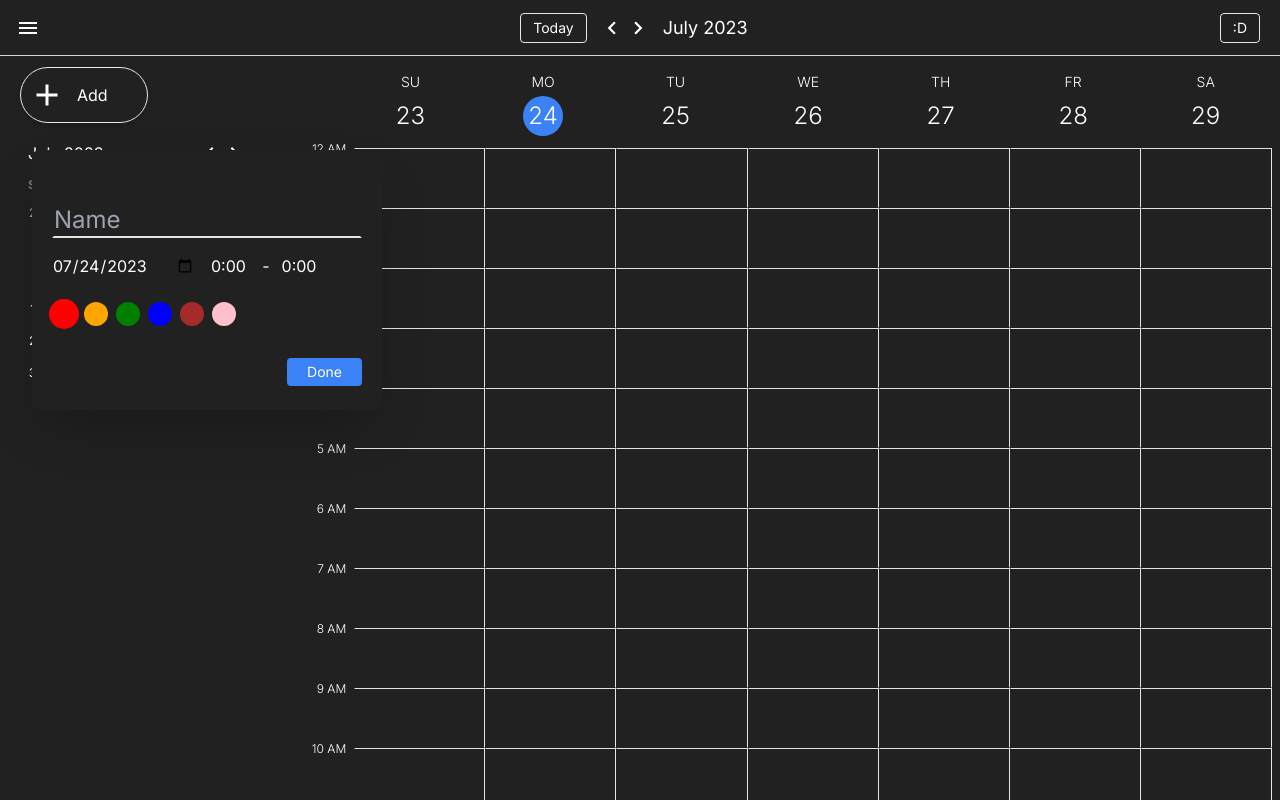
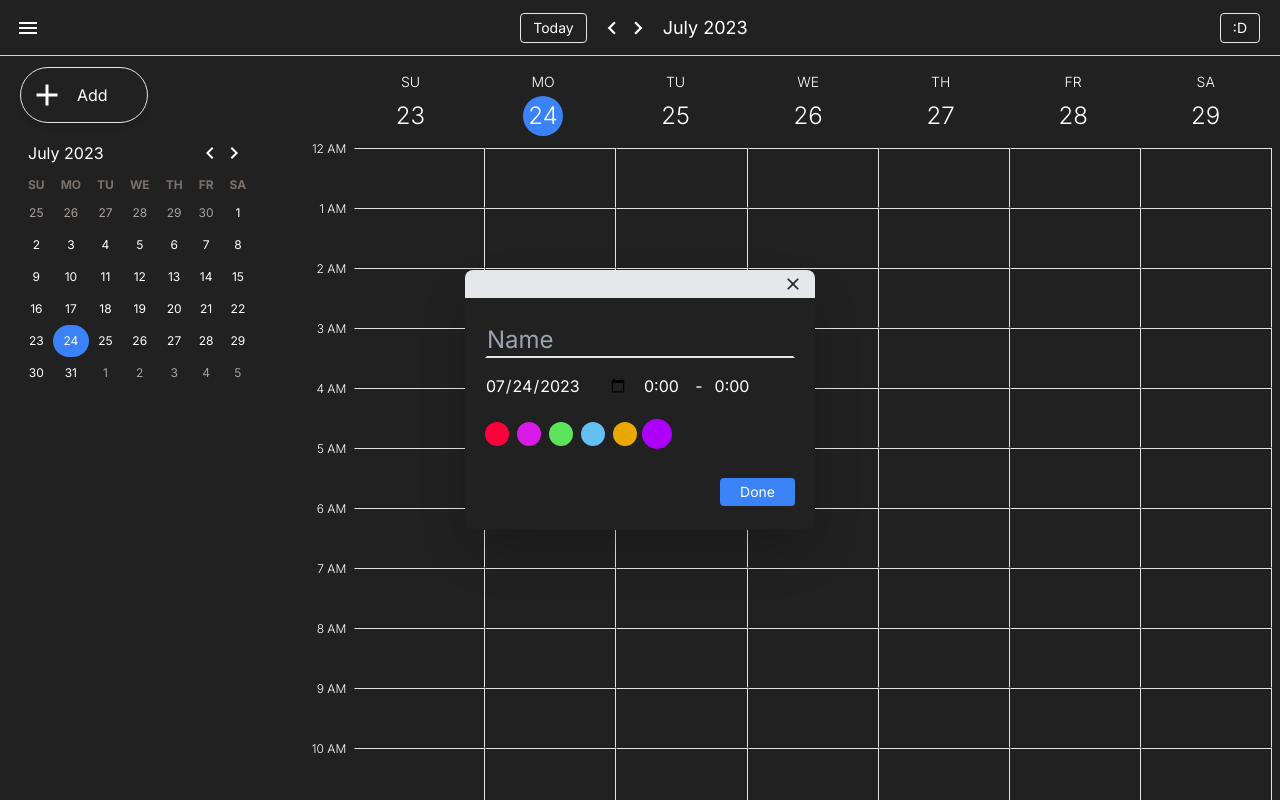
Before and after one commit to leigharriane/LakbAI, a Next.js app: page / in a window 1280 px wide. Both pictures are taken after a click on the button "Add". Shown: the top 800 px of the page. Built offline with nearby package versions, Linux system fonts and the light colour scheme.

Commit message:
change color

```diff
--- a/index.d.ts
+++ b/index.d.ts
@@ -15,7 +15,7 @@ export type tHours = {
 
 export type tTime = { hour: number; minute: number }
 
-export type tRangeColor = 'red' | 'orange' | 'green' | 'blue' | 'brown' | 'pink'
+export type tRangeColor = '#FF003D' | '#D91BEA' | '#5EE45C' | '#64BFF2' | '#E9A800' | '#AD00FF'
 export type tScheduleDetail = { start: tTime; end: tTime; color: tRangeColor; title: string }
 
 export type tSchedule = { [key: string]: Array<tScheduleDetail> }
--- a/src/components/AddScheduleModal.tsx
+++ b/src/components/AddScheduleModal.tsx
@@ -21,7 +21,7 @@ export default function AddScheduleModal({
 
   const [title, setTitle] = useState<string>('')
   const [date, setDate] = useState<string>('2021-12-31')
-  const [color, setColor] = useState<tRangeColor>('red')
+  const [color, setColor] = useState<tRangeColor>('#AD00FF')
   const [startHour, setStartHour] = useState<number>(12)
   const [startMinute, setStartMinute] = useState<number>(12)
   const [endHour, setEndHour] = useState<number>(0)
@@ -34,7 +34,7 @@ export default function AddScheduleModal({
   const [displayEndTime, setDisplayEndTime] = useState<string>('')
 
   const selectTimes: Array<{ hour: number; minute: string; text: string }> = createSelectTimes()
-  const colors: tRangeColor[] = ['red', 'orange', 'green', 'blue', 'brown', 'pink']
+  const colors: tRangeColor[] = ['#FF003D', '#D91BEA', '#5EE45C', '#64BFF2', '#E9A800', '#AD00FF']
 
   const startTimeChange = (hour: number, minute: string, text: string, index: number) => {
     if (endSelectTimeIndex < index) {
@@ -78,12 +78,12 @@ export default function AddScheduleModal({
   }, [defaultDate, timeIndex])
 
   return (
+    <div className={`${isOpen ? 'fixed' : 'hidden'} w-screen h-screen flex flex-row justify-center items-center top-0 bg-fade z-20`}>
       <div
         className={`
-        ${isOpen ? 'fixed' : 'hidden'}
         shadow-2xl rounded-lg z-50 top-[150px] left-8 m-auto w-[350px] bg-dark text-white flex flex-col`}
       >
-      <div className="w-full mb-3 py-1 px-3 bg-dark rounded-t-lg">
+        <div className="w-full mb-3 py-1 px-3 bg-gray-200 rounded-t-lg">
           <svg
             className="ml-auto cursor-pointer"
             xmlns="http://www.w3.org/2000/svg"
@@ -182,5 +182,7 @@ export default function AddScheduleModal({
           </div>
         </form>
       </div>
+    </div>
+
   )
 }
```
Lines whose indentation alone changed are shown as unchanged.
